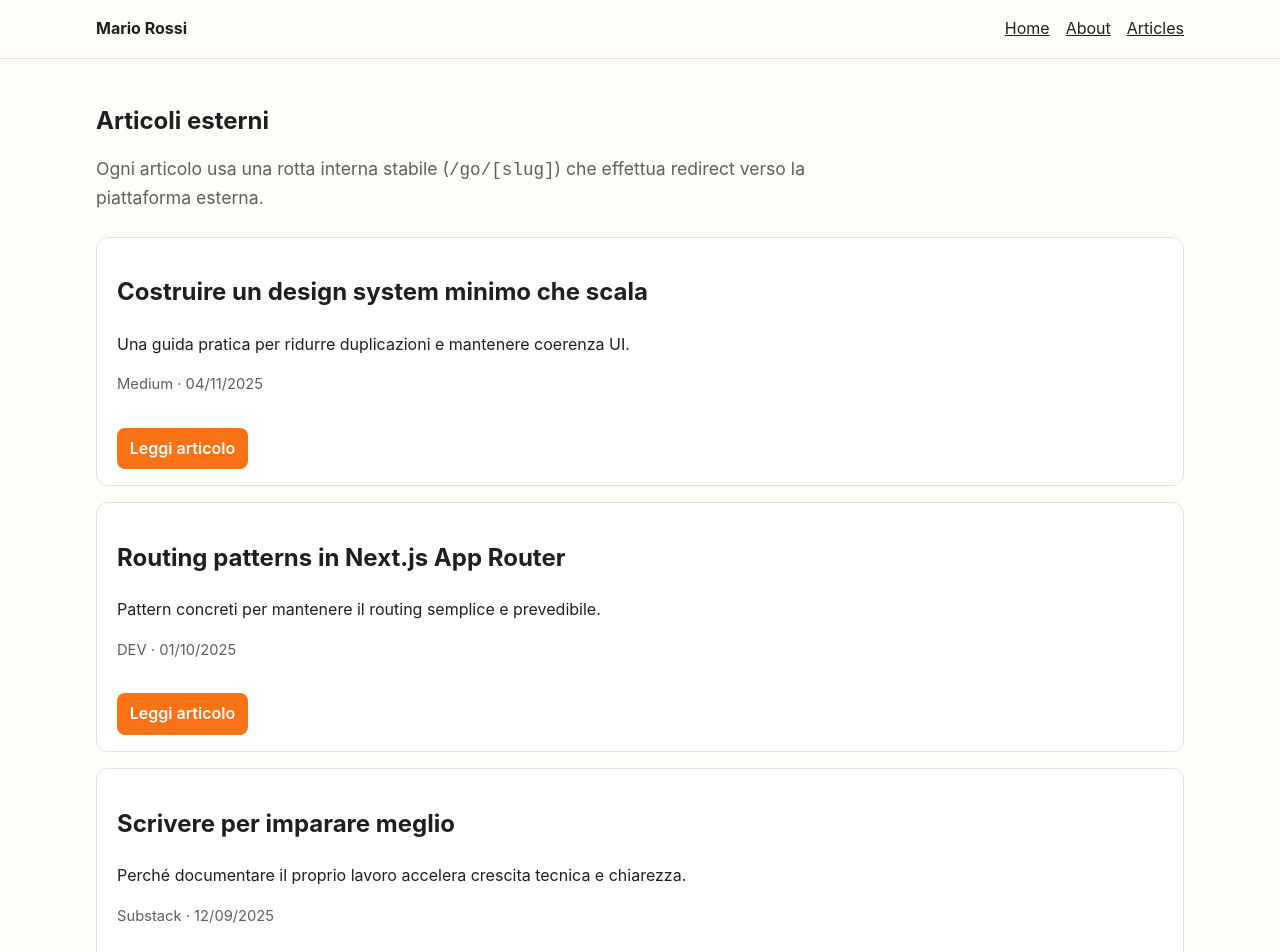
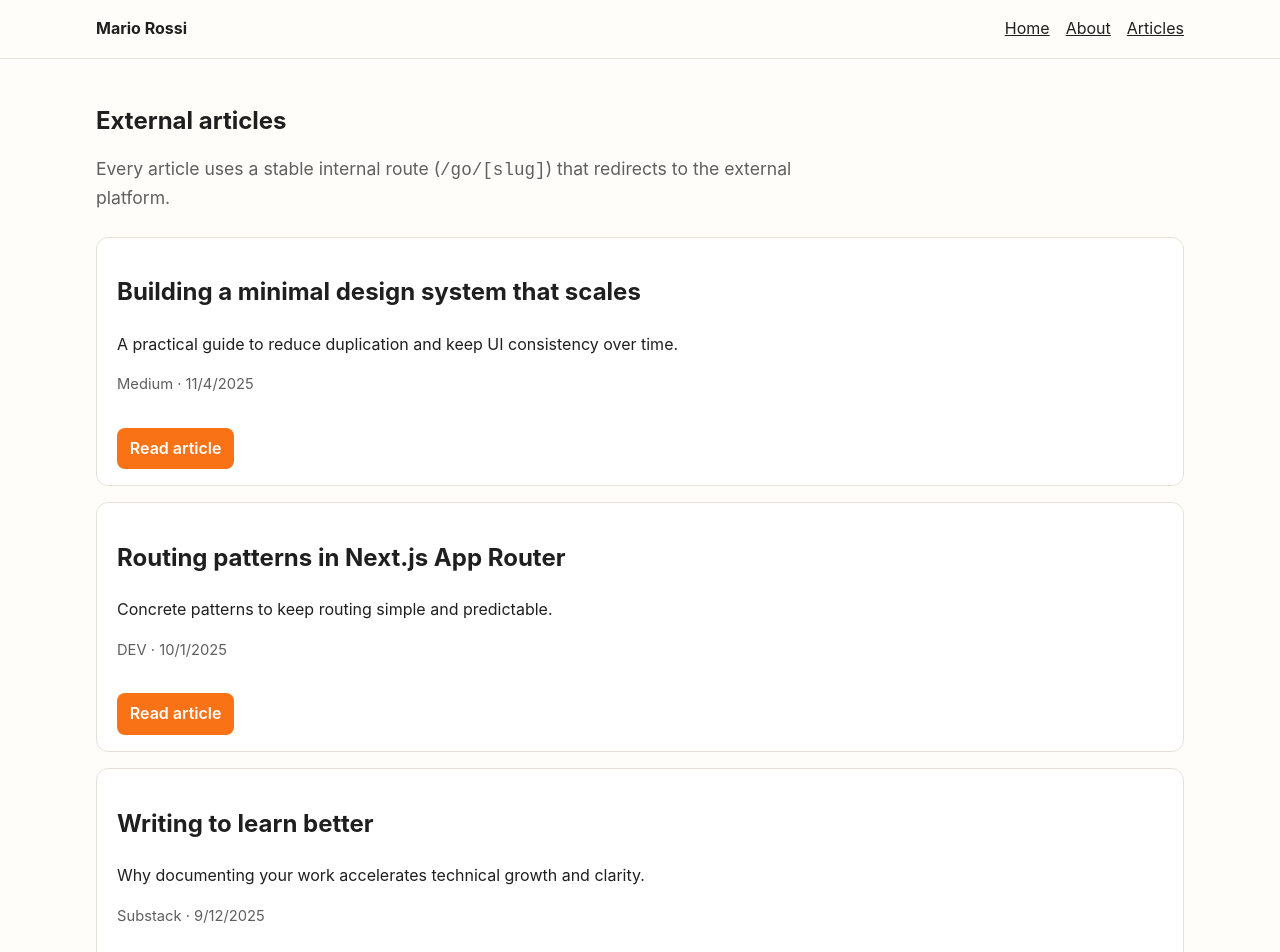
Before and after one commit to giorgiogalassi/blog, a Next.js app: page /articles in a window 1280 px wide. Shown: the top 952 px of the page. Built offline with nearby package versions, Linux system fonts and the light colour scheme.

Commit message:
Translate UI labels, metadata, and docs to English

```diff
--- a/app/articles/page.tsx
+++ b/app/articles/page.tsx
@@ -5,16 +5,16 @@ import { externalArticles } from '@/data/articles';
 
 export const metadata: Metadata = {
   title: 'Articles',
-  description: 'Lista di articoli esterni pubblicati su Medium e altre piattaforme.'
+  description: 'A list of external articles published on Medium and other platforms.'
 };
 
 export default function ArticlesPage() {
   return (
     <section className="page container">
-      <h1>Articoli esterni</h1>
+      <h1>External articles</h1>
       <p className="lead">
-        Ogni articolo usa una rotta interna stabile (<code>/go/[slug]</code>) che effettua redirect
-        verso la piattaforma esterna.
+        Every article uses a stable internal route (<code>/go/[slug]</code>) that redirects to the
+        external platform.
       </p>
 
       <div className="card-list">
@@ -23,18 +23,18 @@ export default function ArticlesPage() {
             <h2>{article.title}</h2>
             <p>{article.summary}</p>
             <p className="card-meta">
-              {article.platform} · {new Date(article.publishedAt).toLocaleDateString('it-IT')}
+              {article.platform} · {new Date(article.publishedAt).toLocaleDateString('en-US')}
             </p>
             <Link href={`/go/${article.slug}`} className="button-link">
-              Leggi articolo
+              Read article
             </Link>
           </article>
         ))}
       </div>
 
       <p className="note">
-        Per aggiungere un nuovo articolo, aggiorna solo <code>data/articles.ts</code>: la lista e il
-        redirect si aggiornano automaticamente.
+        To add a new article, update only <code>data/articles.ts</code>: both the list and redirect
+        map update automatically.
       </p>
     </section>
   );
--- a/app/go/[slug]/route.ts
+++ b/app/go/[slug]/route.ts
@@ -6,7 +6,7 @@ export function GET(_request: Request, { params }: { params: { slug: string } })
   const target = articleRedirectMap[params.slug];
 
   if (!target) {
-    return NextResponse.json({ error: 'Slug non trovato' }, { status: 404 });
+    return NextResponse.json({ error: 'Slug not found' }, { status: 404 });
   }
 
   // 302 keeps flexibility while links remain stable through /go/[slug].
--- a/app/layout.tsx
+++ b/app/layout.tsx
@@ -25,7 +25,7 @@ export const metadata: Metadata = {
 
 export default function RootLayout({ children }: { children: ReactNode }) {
   return (
-    <html lang="it">
+    <html lang="en">
       <body
         style={
           {
--- a/components/header.tsx
+++ b/components/header.tsx
@@ -9,7 +9,7 @@ export function Header() {
         <Link href="/" className="brand">
           {siteConfig.name}
         </Link>
-        <nav aria-label="Navigazione principale">
+        <nav aria-label="Main navigation">
           <ul className="nav-list">
             {siteConfig.nav.map((item) => (
               <li key={item.href}>
--- a/config/site.ts
+++ b/config/site.ts
@@ -1,8 +1,8 @@
 export const siteConfig = {
   name: 'Mario Rossi',
-  title: 'Mario Rossi | Blog personale',
+  title: 'Mario Rossi | Personal Blog',
   description:
-    'Blog personale su ingegneria software, prodotto e sviluppo web. Articoli pubblicati su Medium e altre piattaforme.',
+    'A personal blog about software engineering, product thinking, and web development. Full articles are published on external platforms.',
   url: 'https://example.com',
   nav: [
     { label: 'Home', href: '/' },
--- a/data/articles.ts
+++ b/data/articles.ts
@@ -9,9 +9,9 @@ export type ExternalArticle = {
 
 export const externalArticles: ExternalArticle[] = [
   {
-    slug: 'design-system-minimo',
-    title: 'Costruire un design system minimo che scala',
-    summary: 'Una guida pratica per ridurre duplicazioni e mantenere coerenza UI.',
+    slug: 'minimal-design-system',
+    title: 'Building a minimal design system that scales',
+    summary: 'A practical guide to reduce duplication and keep UI consistency over time.',
     platform: 'Medium',
     publishedAt: '2025-11-04',
     url: 'https://medium.com/@mario-rossi/design-system-minimo-123456'
@@ -19,15 +19,15 @@ export const externalArticles: ExternalArticle[] = [
   {
     slug: 'nextjs-routing-patterns',
     title: 'Routing patterns in Next.js App Router',
-    summary: 'Pattern concreti per mantenere il routing semplice e prevedibile.',
+    summary: 'Concrete patterns to keep routing simple and predictable.',
     platform: 'DEV',
     publishedAt: '2025-10-01',
     url: 'https://dev.to/mario-rossi/nextjs-routing-patterns-1abc'
   },
   {
-    slug: 'scrivere-per-imparare',
-    title: 'Scrivere per imparare meglio',
-    summary: 'Perché documentare il proprio lavoro accelera crescita tecnica e chiarezza.',
+    slug: 'write-to-learn-better',
+    title: 'Writing to learn better',
+    summary: 'Why documenting your work accelerates technical growth and clarity.',
     platform: 'Substack',
     publishedAt: '2025-09-12',
     url: 'https://mariorossi.substack.com/p/scrivere-per-imparare'
```
Also changed, not shown: app/about/page.tsx (+5 -4 lines), app/page.tsx (+6 -6 lines), 1 other file (tests, documents, lock files or other folders).
